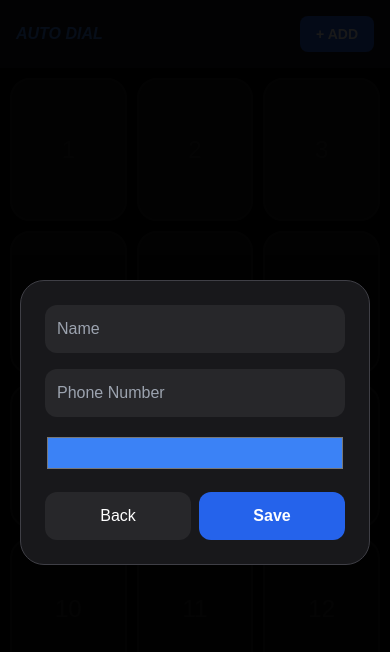
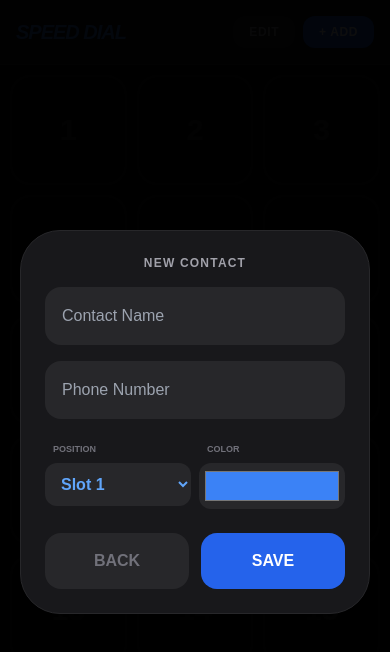
Before and after one commit to Antokochumon/speed-dial, a plain HTML site: page index.html in a window 390 px wide. Both pictures are taken after a click on the button "+ ADD". Drawn offline with nearby package versions, Linux system fonts and the light colour scheme.

Commit message:
Refactor index.html for improved layout and styles
Updated styles and structure for better layout and responsiveness. Enhanced modal and button functionalities.

```diff
--- a/index.html
+++ b/index.html
@@ -6,74 +6,154 @@
     <script src="https://cdn.tailwindcss.com"></script>
     <style>
         body { background: #000; color: white; font-family: sans-serif; height: 100vh; display: flex; flex-direction: column; overflow: hidden; }
-        .grid { display: grid; grid-template-columns: repeat(3, 1fr); gap: 10px; padding: 10px; flex-grow: 1; }
-        .slot { position: relative; background: #111; border-radius: 20px; border: 2px solid #222; display: flex; align-items: center; justify-content: center; min-height: 100px; }
-        .btn { width: 100%; height: 100%; display: flex; flex-direction: column; justify-content: center; align-items: center; border-radius: 18px; border: 3px solid rgba(255,255,255,0.1); }
+        .grid { display: grid; grid-template-columns: repeat(3, 1fr); gap: 10px; padding: 10px; flex-grow: 1; overflow-y: auto; align-content: start; }
+        .slot { position: relative; background: #111; border-radius: 20px; border: 2px solid #222; display: flex; align-items: center; justify-content: center; min-height: 110px; }
+        .btn { width: 100%; height: 100%; display: flex; flex-direction: column; justify-content: center; align-items: center; border-radius: 18px; border: 3px solid rgba(255,255,255,0.1); transition: 0.1s; }
         .btn:active { transform: scale(0.9); }
-        .num { font-size: 50px; font-weight: 900; }
-        .name { font-size: 10px; text-transform: uppercase; opacity: 0.7; }
-        .modal { background: rgba(0,0,0,0.9); position: fixed; inset: 0; display: none; align-items: center; justify-content: center; padding: 20px; z-index: 100; }
+        .num { font-size: 50px; font-weight: 900; line-height: 1; }
+        .name { font-size: 10px; text-transform: uppercase; opacity: 0.7; margin-top: 4px; text-align: center; padding: 0 5px; overflow: hidden; text-overflow: ellipsis; white-space: nowrap; width: 100%; }
+        .modal { background: rgba(0,0,0,0.95); position: fixed; inset: 0; display: none; align-items: center; justify-content: center; padding: 20px; z-index: 100; }
+
+        .edit-mode .btn { animation: shake 0.3s infinite; border-color: rgba(239, 68, 68, 0.5); }
+        @keyframes shake { 0% {transform: rotate(0deg)} 25% {transform: rotate(1deg)} 75% {transform: rotate(-1deg)} 100% {transform: rotate(0deg)} }
+
+        .del-badge { display: none; position: absolute; top: -5px; right: -5px; background: #ef4444; color: white; width: 28px; height: 28px; border-radius: 50%; justify-content: center; align-items: center; font-weight: bold; border: 2px solid white; z-index: 10; box-shadow: 0 4px 6px rgba(0,0,0,0.3); }
+        .edit-mode .del-badge { display: flex; }
     </style>
 </head>
 <body>
 
-    <header class="p-4 flex justify-between items-center bg-zinc-900">
-        <h1 class="font-bold italic text-blue-500">AUTO DIAL</h1>
-        <button onclick="openM()" class="bg-blue-600 px-4 py-2 rounded-lg text-sm font-bold">+ ADD</button>
+    <header class="p-4 flex justify-between items-center bg-zinc-900 border-b border-zinc-800">
+        <h1 class="font-bold italic text-blue-500 tracking-tighter text-xl">SPEED DIAL</h1>
+        <div class="flex gap-2">
+            <button onclick="toggleEdit()" id="editBtn" class="bg-zinc-800 text-zinc-400 px-4 py-2 rounded-xl text-xs font-bold uppercase tracking-wider">Edit</button>
+            <button onclick="openM()" class="bg-blue-600 px-4 py-2 rounded-xl text-xs font-bold uppercase tracking-wider">+ Add</button>
+        </div>
     </header>
 
     <div id="pad" class="grid"></div>
 
+    <footer class="p-3 text-center bg-zinc-900 border-t border-zinc-800">
+        <p class="text-[9px] text-zinc-500 tracking-widest uppercase">
+            Designed and Developed by <span class="text-zinc-300 font-bold">Anto Kochumon</span><br>
+            All Rights Reserved &copy; 2026
+        </p>
+    </footer>
+
     <div id="m" class="modal">
-        <div class="bg-zinc-900 p-6 rounded-3xl w-full space-y-4 border border-zinc-700">
-            <input type="text" id="ni" placeholder="Name" class="w-full bg-zinc-800 p-3 rounded-xl outline-none">
-            <input type="tel" id="pi" placeholder="Phone Number" class="w-full bg-zinc-800 p-3 rounded-xl outline-none">
-            <input type="color" id="ci" value="#3b82f6" class="w-full h-10 rounded-lg bg-transparent">
+        <div class="bg-zinc-900 p-6 rounded-[2.5rem] w-full max-w-sm space-y-4 border border-zinc-800 shadow-2xl">
+            <h2 class="text-center font-bold text-zinc-400 text-xs uppercase tracking-widest">New Contact</h2>
+
+            <input type="text" id="ni" placeholder="Contact Name" class="w-full bg-zinc-800 p-4 rounded-2xl outline-none border border-transparent focus:border-blue-500 text-white">
+            <input type="tel" id="pi" placeholder="Phone Number" class="w-full bg-zinc-800 p-4 rounded-2xl outline-none border border-transparent focus:border-blue-500 text-white">
+
             <div class="flex gap-2">
-                <button onclick="closeM()" class="flex-1 bg-zinc-800 p-3 rounded-xl">Back</button>
-                <button onclick="save()" class="flex-1 bg-blue-600 p-3 rounded-xl font-bold">Save</button>
+                <div class="flex-1">
+                    <label class="text-[9px] text-zinc-500 font-bold ml-2 uppercase">Position</label>
+                    <select id="si" class="w-full bg-zinc-800 p-3 mt-1 rounded-xl outline-none font-bold text-blue-400 border-none">
+                        </select>
+                </div>
+                <div class="flex-1">
+                    <label class="text-[9px] text-zinc-500 font-bold ml-2 uppercase">Color</label>
+                    <input type="color" id="ci" value="#3b82f6" class="w-full h-[46px] mt-1 rounded-xl bg-zinc-800 p-1 cursor-pointer border-none">
+                </div>
+            </div>
+
+            <div class="flex gap-3 pt-2">
+                <button onclick="closeM()" class="flex-1 bg-zinc-800 py-4 rounded-2xl font-bold text-zinc-500">BACK</button>
+                <button onclick="save()" class="flex-1 bg-blue-600 py-4 rounded-2xl font-bold">SAVE</button>
             </div>
         </div>
     </div>
 
     <script>
         let db = JSON.parse(localStorage.getItem('dial_db')) || {};
+        let editMode = false;
+
+        // Generate selector options once (up to 99)
+        const select = document.getElementById('si');
+        for(let i=1; i<=99; i++) {
+            let opt = document.createElement('option');
+            opt.value = i; opt.innerHTML = "Slot " + i;
+            select.appendChild(opt);
+        }
 
         function call(p) {
+            if (editMode) return;
             if (window.AppInventor) window.AppInventor.setWebViewString(p);
-            else alert("Calling: " + p);
+            else console.log("Calling: " + p);
+        }
+
+        function toggleEdit() {
+            editMode = !editMode;
+            const btn = document.getElementById('editBtn');
+            const pad = document.getElementById('pad');
+            if(editMode) {
+                btn.innerText = "Done";
+                btn.classList.replace('bg-zinc-800', 'bg-red-600');
+                btn.classList.replace('text-zinc-400', 'text-white');
+                pad.classList.add('edit-mode');
+            } else {
+                btn.innerText = "Edit";
+                btn.classList.replace('bg-red-600', 'bg-zinc-800');
+                btn.classList.replace('text-white', 'text-zinc-400');
+                pad.classList.remove('edit-mode');
+            }
         }
 
         function render() {
             const pad = document.getElementById('pad');
             pad.innerHTML = '';
-            for(let i=1; i<=15; i++) {
+
+            // LOGIC: Find the highest slot used, but start with at least 15
+            let highestUsed = 0;
+            Object.keys(db).forEach(key => {
+                if (parseInt(key) > highestUsed) highestUsed = parseInt(key);
+            });
+
+            // Set grid size: 15 minimum, or higher if user added more
+            let displayCount = Math.max(15, highestUsed);
+
+            for(let i=1; i<=displayCount; i++) {
                 const s = document.createElement('div');
                 s.className = 'slot';
                 if(db[i]) {
-                    s.innerHTML = `<div onclick="call('${db[i].p}')" class="btn" style="background:${db[i].c}">
-                        <div class="num">${i}</div>
-                        <div class="name">${db[i].n}</div>
-                    </div><div onclick="del(${i})" style="position:absolute;top:0;right:0;padding:5px;color:red">X</div>`;
+                    s.innerHTML = `
+                        <div onclick="call('${db[i].p}')" class="btn" style="background:${db[i].c}">
+                            <div class="num">${i}</div>
+                            <div class="name">${db[i].n}</div>
+                        </div>
+                        <div onclick="del(${i})" class="del-badge">✕</div>`;
                 } else {
-                    s.innerHTML = `<div class="opacity-10 text-2xl">${i}</div>`;
+                    s.innerHTML = `<div class="opacity-10 text-3xl font-black">${i}</div>`;
                 }
                 pad.appendChild(s);
             }
         }
 
         function save() {
-            const n = document.getElementById('ni').value, p = document.getElementById('pi').value, c = document.getElementById('ci').value;
+            const n = document.getElementById('ni').value, p = document.getElementById('pi').value,
+                  c = document.getElementById('ci').value, i = document.getElementById('si').value;
             if(!p) return;
-            const slot = Object.keys(db).length + 1;
-            db[slot > 15 ? 15 : slot] = {n, p, c};
+            db[i] = {n, p, c};
             localStorage.setItem('dial_db', JSON.stringify(db));
             closeM(); render();
         }
 
-        function del(i) { delete db[i]; localStorage.setItem('dial_db', JSON.stringify(db)); render(); }
-        function openM() { document.getElementById('m').style.display = 'flex'; }
+        function del(i) {
+            delete db[i];
+            localStorage.setItem('dial_db', JSON.stringify(db));
+            render();
+        }
+
+        function openM() {
+            if(editMode) toggleEdit();
+            document.getElementById('ni').value = '';
+            document.getElementById('pi').value = '';
+            document.getElementById('m').style.display = 'flex';
+        }
         function closeM() { document.getElementById('m').style.display = 'none'; }
+
         window.onload = render;
     </script>
 </body>
```
